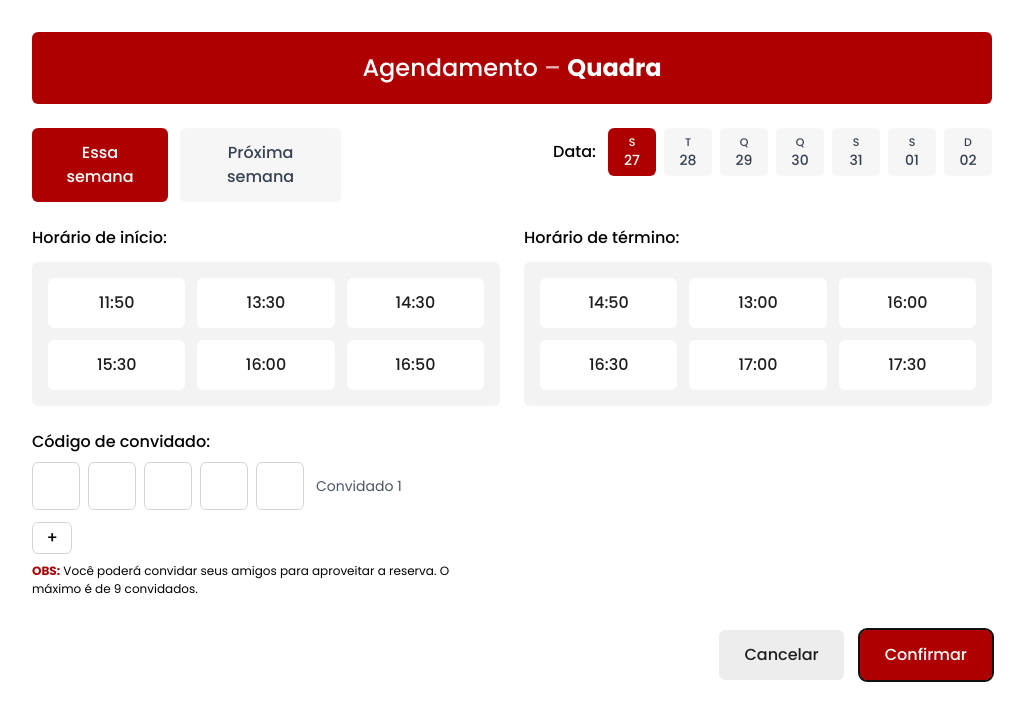
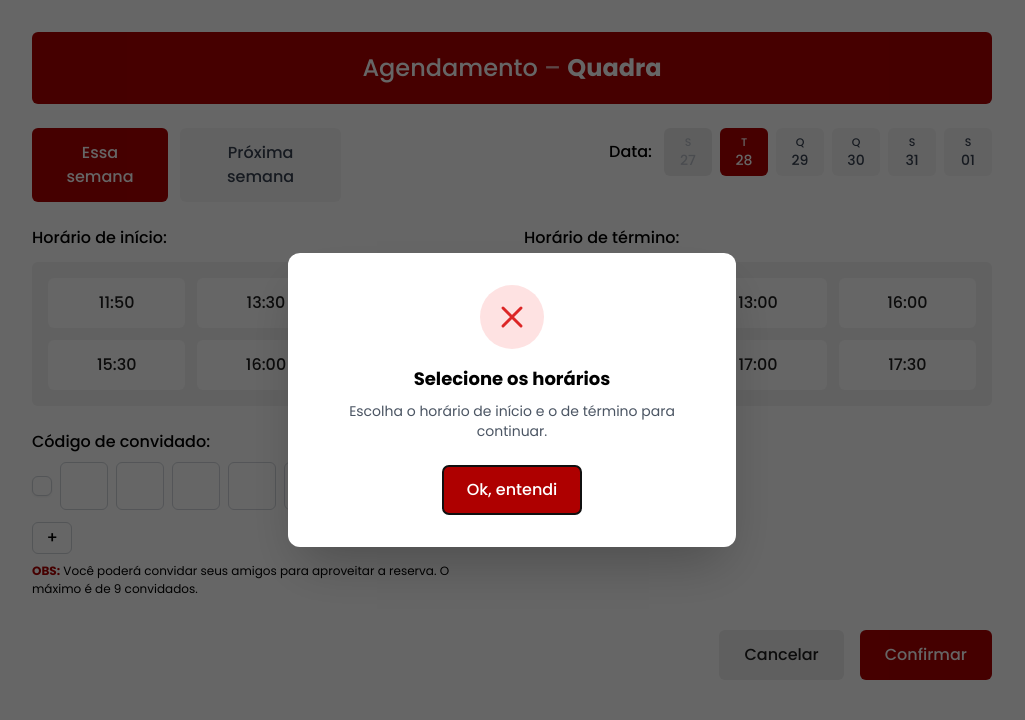
Before and after one commit to EspacoSenai/EspacoSenai.FrontWeb, a React (Vite) app: page /agendamento-quadra in a window 1280 px wide. Both pictures are taken after a click on the button "Confirmar". Shown: the top 720 px of the page, without its empty margins (128-1153 px from the left). Built offline with nearby package versions, Linux system fonts and the light colour scheme.

Commit message:
feat: alterações na tela de agendamento da quadra

```diff
--- a/src/pages/agendamentoQuadra.jsx
+++ b/src/pages/agendamentoQuadra.jsx
@@ -1,4 +1,6 @@
-import React, { useMemo, useState } from "react";
+import React, { useEffect, useMemo, useRef, useState } from "react";
+
+import sucessoIcon from "../assets/sucesso.svg";
 
 const COR_VERMELHO = "#AE0000";
 const TAMANHO_CODIGO = 5;
@@ -20,14 +22,20 @@ function pegarSegundaFeira(dataAtual = new Date()) {
 function montarDiasSemana(semanaAdiante = 0) {
   const segunda = pegarSegundaFeira();
   segunda.setDate(segunda.getDate() + semanaAdiante * 7);
-  const diasSemana = ["S", "T", "Q", "Q", "S", "S", "D"];
-  return [...Array(7)].map((_, i) => {
+
+  const hoje = new Date();
+  hoje.setHours(0, 0, 0, 0);
+
+  const diasSemana = ["S", "T", "Q", "Q", "S", "S"]; // seg..sáb
+  return [...Array(6)].map((_, i) => {
     const d = new Date(segunda);
     d.setDate(segunda.getDate() + i);
+    const desabilitado = semanaAdiante === 0 ? d < hoje : false;
     return {
       diaSemana: diasSemana[i],
       numeroDia: String(d.getDate()).padStart(2, "0"),
       dataCompleta: d,
+      desabilitado,
     };
   });
 }
@@ -40,23 +48,85 @@ export default function AgendamentoQuadra() {
   const [diaSelecionado, setDiaSelecionado] = useState(0);
   const [horaInicio, setHoraInicio] = useState(null);
   const [horaTermino, setHoraTermino] = useState(null);
+  const [convidados, setConvidados] = useState([Array(TAMANHO_CODIGO).fill("")]);
 
+  // Modal
+  const [modal, setModal] = useState({
+    aberto: false,
+    tipo: "success",
+    titulo: "",
+    mensagem: "",
+  });
+  const modalBtnRef = useRef(null);
 
-  const [convidados, setConvidados] = useState([Array(TAMANHO_CODIGO).fill("")]);
+  const inputsRef = useRef([]);
+
+  useEffect(() => {
+    inputsRef.current = convidados.map(
+      (codigo, i) => inputsRef.current[i] || Array(TAMANHO_CODIGO).fill(null)
+    );
+  }, [convidados]);
 
   const diasDaSemana = useMemo(
     () => montarDiasSemana(semanaSelecionada === "essa" ? 0 : 1),
     [semanaSelecionada]
   );
 
+  // so pode selecionar dia válido
+  useEffect(() => {
+    const idxValido = diasDaSemana.findIndex((d) => !d.desabilitado);
+    if (idxValido === -1 && semanaSelecionada === "essa") {
+      setSemanaSelecionada("proxima");
+      setDiaSelecionado(0);
+    } else if (idxValido !== -1 && diasDaSemana[diaSelecionado]?.desabilitado) {
+      setDiaSelecionado(idxValido);
+    }
+  }, [diasDaSemana, diaSelecionado, semanaSelecionada]);
+
+  // ESC fecha modal
+  useEffect(() => {
+    const onEsc = (e) => e.key === "Escape" && fecharModal();
+    window.addEventListener("keydown", onEsc);
+    return () => window.removeEventListener("keydown", onEsc);
+  }, []);
+  useEffect(() => {
+    if (modal.aberto) {
+      setTimeout(() => modalBtnRef.current?.focus(), 0);
+      document.body.style.overflow = "hidden";
+    } else {
+      document.body.style.overflow = "";
+    }
+  }, [modal.aberto]);
+
+  function abrirModal(tipo, titulo, mensagem) {
+    setModal({ aberto: true, tipo, titulo, mensagem });
+  }
+  function fecharModal() {
+    setModal((m) => ({ ...m, aberto: false }));
+  }
+
   function adicionarConvidado() {
     if (convidados.length < MAX_CONVIDADOS) {
       setConvidados((lista) => [...lista, Array(TAMANHO_CODIGO).fill("")]);
+    } else {
+      abrirModal(
+        "warning",
+        "Limite de convidados atingido",
+        `O máximo é de ${MAX_CONVIDADOS} convidados.`
+      );
     }
   }
 
+  function removerConvidado(indConvidado) {
+    setConvidados((lista) => lista.filter((_, i) => i !== indConvidado));
+  }
+
+  function normalizaChar(v) {
+    const char = v.slice(-1);
+    return char.replace(/[^0-9A-Za-z]/g, "").toUpperCase();
+  }
   function mudarDigito(indConvidado, indDigito, valor) {
-    const char = valor.slice(-1);
+    const char = normalizaChar(valor);
     setConvidados((lista) =>
       lista.map((cod, i) =>
         i === indConvidado
@@ -64,6 +134,61 @@ export default function AgendamentoQuadra() {
           : cod
       )
     );
+  }
+
+  // auto avanco quando digita no codigo de convidado e copiar e colar
+  function handleChange(iConvidado, iDig, e) {
+    const v = e.target.value;
+
+    if (v.length > 1) {
+      const chars = v.replace(/[^0-9A-Za-z]/g, "").toUpperCase().split("");
+      if (chars.length) {
+        setConvidados((lista) =>
+          lista.map((cod, i) => {
+            if (i !== iConvidado) return cod;
+            const novo = [...cod];
+            let k = iDig;
+            for (const c of chars) {
+              if (k >= TAMANHO_CODIGO) break;
+              novo[k] = c;
+              k++;
+            }
+            return novo;
+          })
+        );
+        const next = Math.min(iDig + chars.length, TAMANHO_CODIGO - 1);
+        inputsRef.current[iConvidado][next]?.focus();
+      }
+      return;
+    }
+
+    mudarDigito(iConvidado, iDig, v);
+    if (v && v.trim() !== "" && iDig < TAMANHO_CODIGO - 1) {
+      inputsRef.current[iConvidado][iDig + 1]?.focus();
+    }
+  }
+
+  function handleKeyDown(iConvidado, iDig, e) {
+    if (e.key === "Backspace") {
+      const valor = convidados[iConvidado][iDig];
+      if (!valor && iDig > 0) {
+        const prev = iDig - 1;
+        inputsRef.current[iConvidado][prev]?.focus();
+        setConvidados((lista) =>
+          lista.map((cod, i) =>
+            i === iConvidado
+              ? cod.map((d, j) => (j === prev ? "" : d))
+              : cod
+          )
+        );
+      }
+    }
+    if (e.key === "ArrowLeft" && iDig > 0) {
+      inputsRef.current[iConvidado][iDig - 1]?.focus();
+    }
+    if (e.key === "ArrowRight" && iDig < TAMANHO_CODIGO - 1) {
+      inputsRef.current[iConvidado][iDig + 1]?.focus();
+    }
   }
 
   function cancelar() {
@@ -75,7 +200,20 @@ export default function AgendamentoQuadra() {
 
   function confirmar() {
     if (!horaInicio || !horaTermino) {
-      alert("Selecione o horário de início e término.");
+      abrirModal(
+        "error",
+        "Selecione os horários",
+        "Escolha o horário de início e o de término para continuar."
+      );
+      return;
+    }
+    const dia = diasDaSemana[diaSelecionado];
+    if (!dia || dia.desabilitado) {
+      abrirModal(
+        "error",
+        "Data inválida",
+        "Selecione uma data válida para agendar."
+      );
       return;
     }
     const paraMinutos = (t) => {
@@ -83,7 +221,11 @@ export default function AgendamentoQuadra() {
       return h * 60 + m;
     };
     if (paraMinutos(horaTermino) <= paraMinutos(horaInicio)) {
-      alert("O horário de término deve ser depois do início.");
+      abrirModal(
+        "error",
+        "Horários inconsistentes",
+        "O término precisa ser depois do início."
+      );
       return;
     }
 
@@ -91,20 +233,55 @@ export default function AgendamentoQuadra() {
     const dados = {
       local: "Quadra",
       semana: semanaSelecionada === "essa" ? "Essa semana" : "Próxima semana",
-      data: diasDaSemana[diaSelecionado].dataCompleta.toISOString(),
+      data: dia.dataCompleta.toISOString(),
       inicio: horaInicio,
       termino: horaTermino,
       codigosConvidados,
       qtdeConvidados: convidados.length,
     };
     console.log("Agendamento:", dados);
-    alert("Agendamento pronto! Veja no console.");
+
+    abrirModal(
+      "success",
+      "Reserva realizada com sucesso!",
+      "Sua solicitação foi enviada e está aguardando aprovação."
+    );
   }
 
   const estiloBotaoSemana =
     "px-5 py-3 rounded-md text-sm md:text-base select-none transition-colors duration-150 outline-none focus:ring-0";
   const estiloBotaoHorario =
     "min-w-[96px] text-center px-4 py-3 rounded-md text-sm md:text-base outline-none focus:ring-0 transition-colors duration-150";
+
+  // visual dos modal
+  const iconsByType = {
+    success: {
+      bg: "bg-green-100",
+      color: "text-green-600",
+      // svg não será usado no success (usa sua imagem), mas mantemos a estrutura
+      svg: null,
+    },
+    error: {
+      bg: "bg-red-100",
+      color: "text-red-600",
+      svg: (
+        <>
+          <path strokeLinecap="round" strokeLinejoin="round" d="M6 18L18 6M6 6l12 12" />
+        </>
+      ),
+    },
+    warning: {
+      bg: "bg-yellow-100",
+      color: "text-yellow-600",
+      svg: (
+        <>
+          <path strokeLinecap="round" strokeLinejoin="round" d="M12 9v2m0 4h.01M21 12a9 9 0 11-18 0 9 9 0 0118 0z" />
+        </>
+      ),
+    },
+  };
+
+  const ic = iconsByType[modal.tipo];
 
   return (
     <div className="w-full min-h-screen bg-white dark:bg-[#0B0B0B] flex justify-center">
@@ -154,22 +331,30 @@ export default function AgendamentoQuadra() {
           <div className="flex md:justify-end items-center gap-2 text-black dark:text-white">
             <span className="font-medium mr-1">Data:</span>
             <div className="flex gap-2">
-              {diasDaSemana.map((d, idx) => (
+              {diasDaSemana.map((d, idx) => {
+                const selecionado = diaSelecionado === idx;
+                const baseClasse =
+                  "flex flex-col items-center justify-center w-12 h-12 rounded-md text-xs outline-none focus:ring-0 transition-colors duration-150";
+                const classeVisual = d.desabilitado
+                  ? "bg-[#E5E5E5] text-gray-400 cursor-not-allowed opacity-70"
+                  : selecionado
+                  ? "bg-[#AE0000] text-white"
+                  : "bg-[#F6F6F6] text-gray-700 hover:bg-[#AE0000] hover:text-white";
+
+                return (
                   <button
                     key={idx}
                     type="button"
-                  onClick={() => setDiaSelecionado(idx)}
-                  className={juntarClasses(
-                    "flex flex-col items-center justify-center w-12 h-12 rounded-md text-xs outline-none focus:ring-0 transition-colors duration-150",
-                    diaSelecionado === idx
-                      ? "bg-[#AE0000] text-white"
-                      : "bg-[#F6F6F6] text-gray-700 hover:bg-[#AE0000] hover:text-white"
-                  )}
+                    onClick={() => !d.desabilitado && setDiaSelecionado(idx)}
+                    className={juntarClasses(baseClasse, classeVisual)}
+                    disabled={d.desabilitado}
+                    title={d.desabilitado ? "Dia indisponível (já passou)" : "Selecionar data"}
                   >
                     <span className="text-[11px]">{d.diaSemana}</span>
                     <span className="text-sm font-medium">{d.numeroDia}</span>
                   </button>
-              ))}
+                );
+              })}
             </div>
           </div>
         </div>
@@ -210,15 +395,31 @@ export default function AgendamentoQuadra() {
                     key={iConvidado}
                     className="flex items-center gap-2 flex-wrap"
                   >
+                    {/* Toggle de exclusão */}
+                    <input
+                      type="checkbox"
+                      onChange={(e) => e.target.checked && removerConvidado(iConvidado)}
+                      className="appearance-none w-5 h-5 rounded-md border border-gray-300 bg-white shadow-sm cursor-pointer
+                                 checked:bg-[#AE0000] checked:border-[#AE0000]
+                                 focus:outline-none focus:ring-0"
+                      title="Marcar para remover"
+                    />
+
+                    {/* Inputs do código com auto-avance/colar */}
                     {codigo.map((dig, iDig) => (
                       <input
                         key={iDig}
+                        ref={(el) => {
+                          if (!inputsRef.current[iConvidado]) inputsRef.current[iConvidado] = [];
+                          inputsRef.current[iConvidado][iDig] = el;
+                        }}
                         value={dig}
-                        onChange={(e) =>
-                          mudarDigito(iConvidado, iDig, e.target.value)
-                        }
+                        onChange={(e) => handleChange(iConvidado, iDig, e)}
+                        onKeyDown={(e) => handleKeyDown(iConvidado, iDig, e)}
                         className="w-12 h-12 border bg-white text-black border-gray-300 rounded-md text-center text-lg outline-none focus:ring-0 focus:border-gray-400"
-                        maxLength={1}
+                        maxLength={TAMANHO_CODIGO} // Limita a 5 caracteres
+                        inputMode="text"
+                        autoComplete="off"
                       />
                     ))}
                     <span className="ml-1 text-sm text-gray-600 dark:text-white">
@@ -227,7 +428,7 @@ export default function AgendamentoQuadra() {
                   </div>
                 ))}
 
-                {/* Botão para adicionar outro convidado */}
+                {/* Adicionar convidado */}
                 <button
                   type="button"
                   onClick={adicionarConvidado}
@@ -291,6 +492,56 @@ export default function AgendamentoQuadra() {
           </button>
         </div>
       </div>
+
+      {/* MODAL */}
+      {modal.aberto && (
+        <div className="fixed inset-0 z-50 flex items-center justify-center" role="dialog" aria-modal="true">
+
+          <div className="absolute inset-0 bg-black/60" onClick={fecharModal} />
+
+          <div className="relative z-10 w-[92%] max-w-md rounded-xl bg-white dark:bg-[#111] shadow-2xl p-8 text-center">
+            {/* Ícone */}
+            <div
+              className={juntarClasses(
+                "mx-auto mb-4 h-16 w-16 rounded-full flex items-center justify-center",
+                ic.bg
+              )}
+            >
+              {modal.tipo === "success" ? (
+                <img src={sucessoIcon} alt="Sucesso" className="h-9 w-9" />
+              ) : (
+                <svg
+                  xmlns="http://www.w3.org/2000/svg"
+                  className={juntarClasses("h-9 w-9", ic.color)}
+                  viewBox="0 0 24 24"
+                  fill="none"
+                  stroke="currentColor"
+                  strokeWidth="2"
+                >
+                  {ic.svg}
+                </svg>
+              )}
+            </div>
+
+            <h2 className="text-lg font-semibold text-black dark:text-white">
+              {modal.titulo}
+            </h2>
+            {modal.mensagem && (
+              <p className="mt-2 text-sm text-gray-600 dark:text-gray-300">
+                {modal.mensagem}
+              </p>
+            )}
+            <button
+              ref={modalBtnRef}
+              onClick={fecharModal}
+              className="mt-6 inline-flex items-center justify-center rounded-md px-6 py-3 text-white"
+              style={{ backgroundColor: COR_VERMELHO }}
+            >
+              Ok, entendi
+            </button>
+          </div>
+        </div>
+      )}
     </div>
   );
 }
```
Also changed, not shown: src/assets/sucesso.svg (added). Lines whose indentation alone changed are shown as unchanged.
